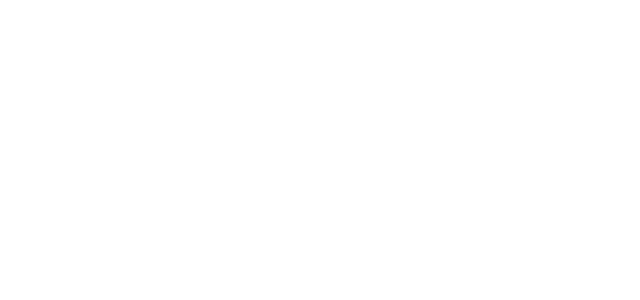
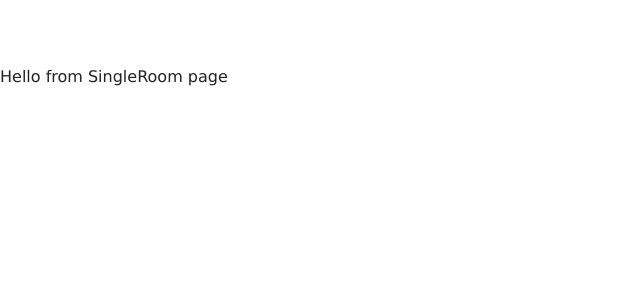
Before and after one commit to topherb99/resort_project, a React (Create React App) app: page /rooms/1 in a window 1280 px wide. Shown: the top 300 px of the page, without its empty margins (0-640 px from the left). Built offline with nearby package versions, Linux system fonts and the light colour scheme.

Commit message:
added parameter for single-room route

```diff
--- a/src/App.js
+++ b/src/App.js
@@ -13,7 +13,7 @@
     <>
       <Route exact path="/" component={Home}/>
       <Route exact path="/rooms/" component={Rooms}/>
-      <Route exact path="/singleroom/" component={SingleRoom}/>
+      <Route exact path="/rooms/:params" component={SingleRoom}/>
     </>
   );
 }
```
